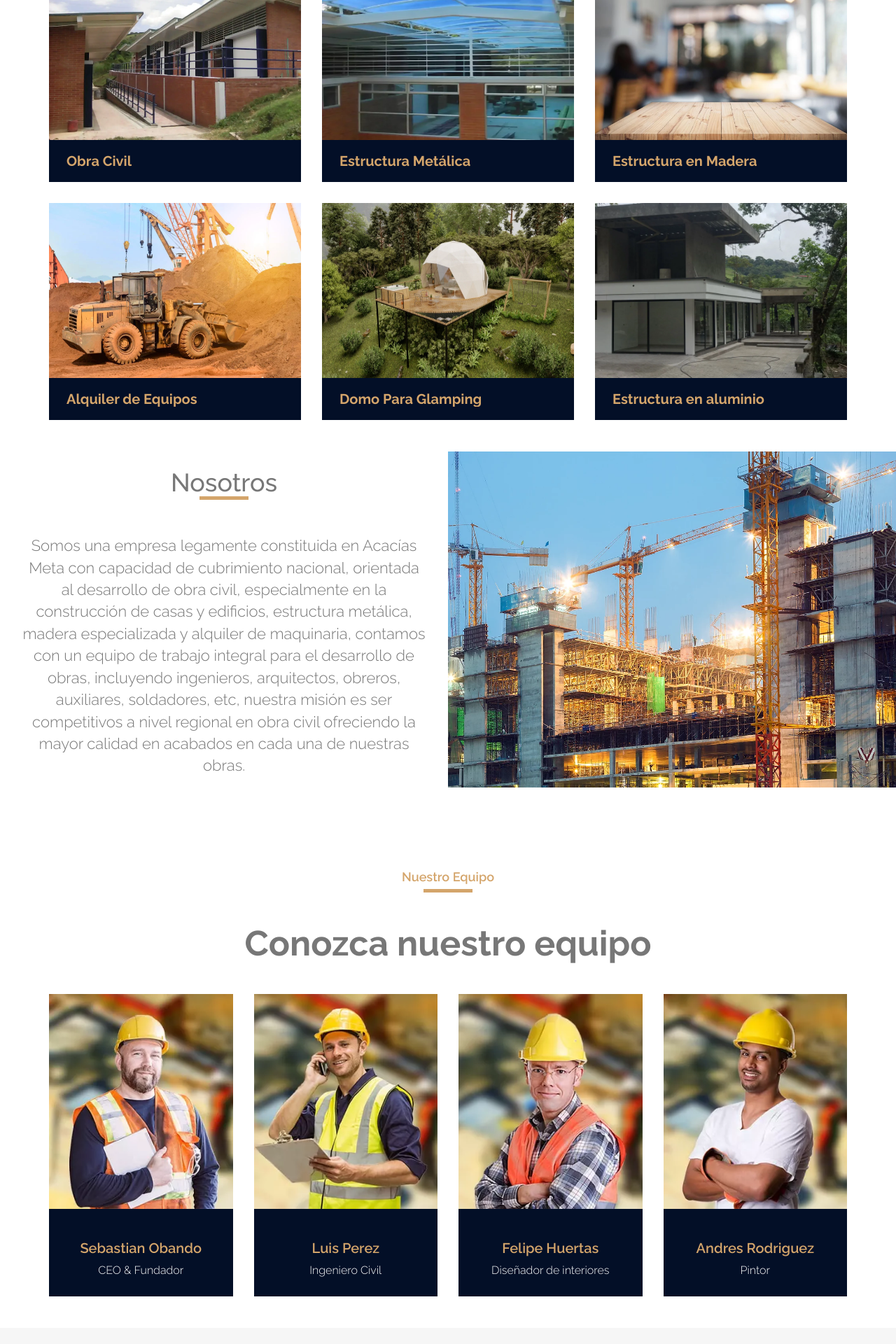
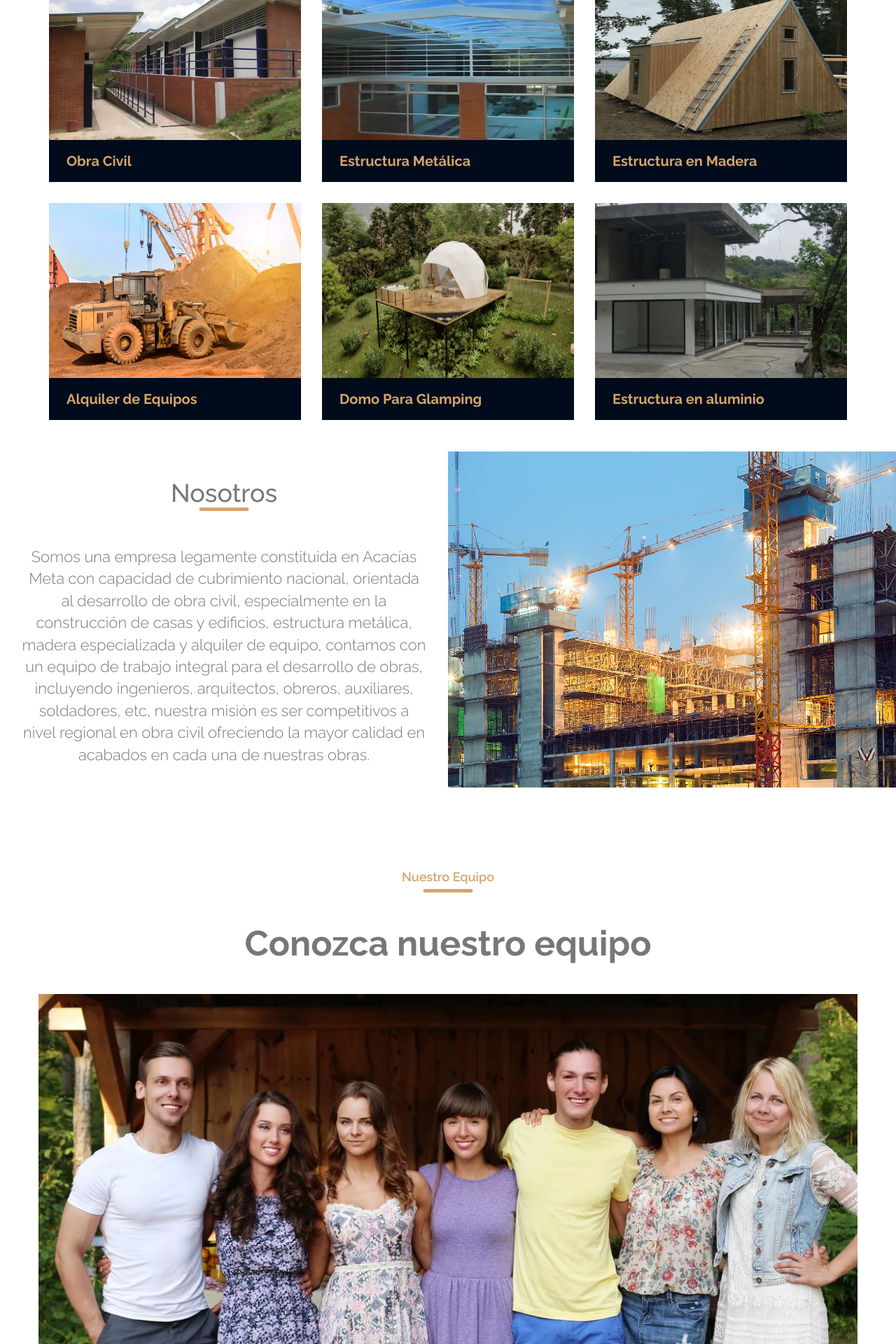
Before and after one commit to SantiagoRS26/ProinMad, a PHP site: page / in a window 1280 px wide. Shown: the part 1036-2956 px from the top of the page at 70% size. Run offline with PHP 8.4, Linux system fonts and the light colour scheme; some libraries are stand-ins or nearby versions.

Commit message:
Cambios actualizados

```diff
--- a/css/style.css
+++ b/css/style.css
@@ -246,7 +246,7 @@ header .intro-text {
 	display: flex;
 	align-items: center;
 	height: 60px;
-	background: #030f27;
+	background: #020b1b;
 	overflow: hidden;
 	white-space: nowrap;
 	text-overflow: ellipsis;
@@ -372,6 +372,9 @@ header .intro-text {
     padding: 45px 0 15px 0;
 }
 
+.container-team{
+	width: 100%;
+}
 .team .team-item {
     position: relative;
 	transition: .3s 0s;
@@ -391,7 +394,7 @@ header .intro-text {
     position: relative;
     padding: 25px 15px;
     text-align: center;
-    background: #030f27;
+    background: #020b1b;
     transition: .5s;
 }
 
--- a/home.html
+++ b/index.html
@@ -41,6 +41,8 @@
           <li><a href="#page-top" class="page-scroll">Inicio</a></li>
           <li><a href="#servicios" class="page-scroll">Servicios</a></li>
           <li><a href="#nosotros" class="page-scroll">Nosotros</a></li>
+          <li><a href="#team" class="page-scroll">Nuestro Equipo</a></li>
+          <li><a href="#map" class="page-scroll">Ubicación</a></li>
           <li><a href="#contact" class="page-scroll">Contacto</a></li>
         </ul>
       </div>
@@ -192,7 +194,7 @@
         <p>Somos una empresa legamente constituida en Acacías Meta con
           capacidad de cubrimiento nacional, orientada al desarrollo de obra civil,
           especialmente en la construcción de casas y edificios, estructura metálica, madera
-          especializada y alquiler de maquinaria, contamos con un equipo de trabajo integral
+          especializada y alquiler de equipo, contamos con un equipo de trabajo integral
           para el desarrollo de obras, incluyendo ingenieros, arquitectos, obreros, auxiliares,
           soldadores, etc, nuestra misión es ser competitivos a nivel regional en obra civil
           ofreciendo la mayor calidad en acabados en cada una de nuestras obras.</p>
@@ -213,65 +215,13 @@
           <h2>Conozca nuestro equipo</h2>
         </div>
         <div class="row">
-          <div class="col-lg-3 col-md-6 wow fadeInUp" data-wow-delay="0.1s">
+          <div class="container-team">
             <div class="team-item">
               <div class="team-img">
                 <img src="/media/team-1.webp" alt="Team Image">
               </div>
               <div class="team-text">
-                <h2>Sebastian Obando</h2>
-                <p>CEO & Fundador</p>
-              </div>
-              <div class="team-social">
-                <a class="social-tw" href=""><i class="fab fa-twitter"></i></a>
-                <a class="social-fb" href=""><i class="fab fa-facebook-f"></i></a>
-                <a class="social-li" href=""><i class="fab fa-linkedin-in"></i></a>
-                <a class="social-in" href=""><i class="fab fa-instagram"></i></a>
-              </div>
-            </div>
-          </div>
-          <div class="col-lg-3 col-md-6 wow fadeInUp" data-wow-delay="0.2s">
-            <div class="team-item">
-              <div class="team-img">
-                <img src="/media/team-2.webp" alt="Team Image">
-              </div>
-              <div class="team-text">
-                <h2>Luis Perez</h2>
-                <p>Ingeniero Civil</p>
-              </div>
-              <div class="team-social">
-                <a class="social-tw" href=""><i class="fab fa-twitter"></i></a>
-                <a class="social-fb" href=""><i class="fab fa-facebook-f"></i></a>
-                <a class="social-li" href=""><i class="fab fa-linkedin-in"></i></a>
-                <a class="social-in" href=""><i class="fab fa-instagram"></i></a>
-              </div>
-            </div>
-          </div>
-          <div class="col-lg-3 col-md-6 wow fadeInUp" data-wow-delay="0.3s">
-            <div class="team-item">
-              <div class="team-img">
-                <img src="/media/team-3.webp" alt="Team Image">
-              </div>
-              <div class="team-text">
-                <h2>Felipe Huertas</h2>
-                <p>Diseñador de interiores</p>
-              </div>
-              <div class="team-social">
-                <a class="social-tw" href=""><i class="fab fa-twitter"></i></a>
-                <a class="social-fb" href=""><i class="fab fa-facebook-f"></i></a>
-                <a class="social-li" href=""><i class="fab fa-linkedin-in"></i></a>
-                <a class="social-in" href=""><i class="fab fa-instagram"></i></a>
-              </div>
-            </div>
-          </div>
-          <div class="col-lg-3 col-md-6 wow fadeInUp" data-wow-delay="0.4s">
-            <div class="team-item">
-              <div class="team-img">
-                <img src="/media/team-4.webp" alt="Team Image">
-              </div>
-              <div class="team-text">
-                <h2>Andres Rodriguez</h2>
-                <p>Pintor</p>
+                <h2>Miembros de ProinMad</h2>
               </div>
               <div class="team-social">
                 <a class="social-tw" href=""><i class="fab fa-twitter"></i></a>
@@ -284,6 +234,12 @@
         </div>
       </div>
     </div>
+  </section>
+  <!-- Map Section -->
+  <section id="map">
+    <p>Ubicación<hr></p>
+    <h2>Localizanos</h2>
+    <iframe src="https://www.google.com/maps/embed?pb=!1m18!1m12!1m3!1d248.76022625783887!2d-73.75954529265947!3d3.986741550123274!2m3!1f0!2f0!3f0!3m2!1i1024!2i768!4f13.1!3m3!1m2!1s0x8e3e3952a6fdeb63%3A0xec4375f9da203d6b!2sCra.%2016%20%2314-28%2C%20Acac%C3%ADas%2C%20Meta!5e0!3m2!1ses!2sco!4v1659235823341!5m2!1ses!2sco" width="100%" height="450" style="border:0;" allowfullscreen="" loading="lazy" referrerpolicy="no-referrer-when-downgrade"></iframe>
   </section>
   <!-- Contact Section -->
   <div id="contact" class="text-center">
@@ -325,7 +281,7 @@
       <div class="col-md-4">
         <h3>Dirección</h3>
         <div class="contact-item">
-          <p>Carrera x</p>
+          <p>Carrera 16 #14-28</p>
           <p>Acacias-Meta</p>
         </div>
       </div>
@@ -339,7 +295,10 @@
       <div class="col-md-4">
         <h3>Datos de contacto</h3>
         <div class="contact-item">
-          <p>Celular: +57 3xx xxx xxxx</p>
+          <p>Celular:</p>
+          <p>+57 321 855 7038</p>
+          <p>+57 321 855 4914</p>
+          <p>+57 302 600 5612</p>
           <p>Correo: <a href="mailto:gerencia@proinmad.com.co">gerencia@proinmad.com.co</a></p>
         </div>
       </div>
--- a/index.php
+++ /dev/null
@@ -1,3 +0,0 @@
-<?php
-    include_once ('home.html');
-?>
```
Also changed, not shown: other parts of css/style.css (+30 -5 lines), media/estructuraMadera.webp, media/logoProin.png, media/team-1.webp, media/team-2.webp (deleted), media/team-3.webp (deleted), media/team-4.webp (deleted).
